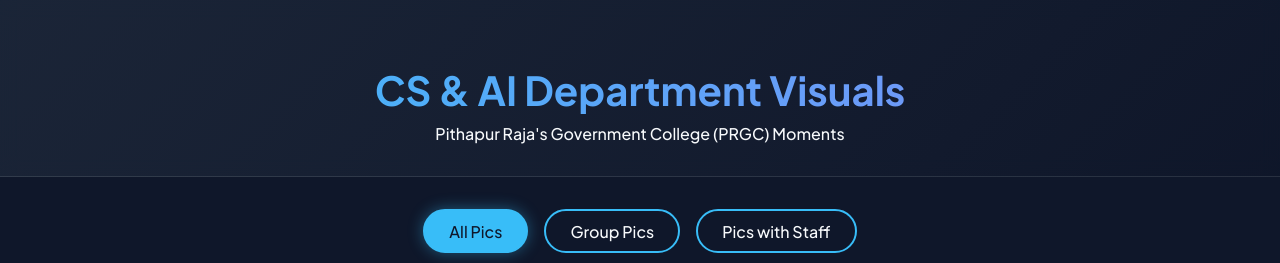
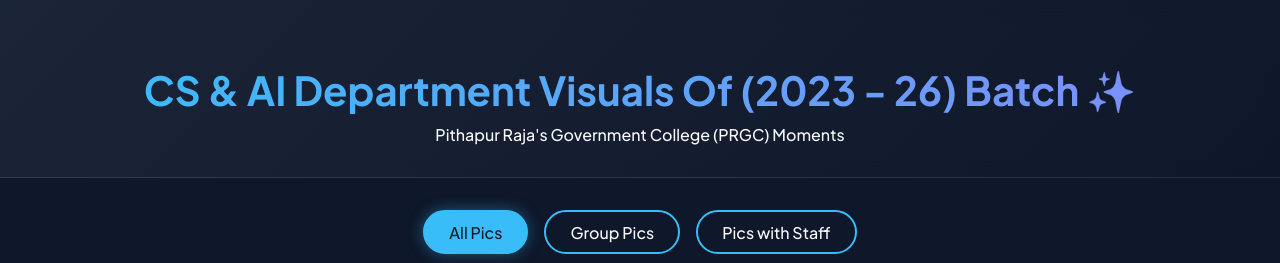
Before and after one commit to Manikanta-devop/college-gallery, a plain HTML site: page index.html in a window 1280 px wide. Shown: the top 263 px of the page. Drawn offline with Linux system fonts and the light colour scheme.

Commit message:
Modify header content for current batch
Updated header to reflect the 2023 - 26 batch.

```diff
--- a/index.html
+++ b/index.html
@@ -10,7 +10,7 @@
 <body>
 
     <header class="hero">
-        <h1>CS & AI Department Visuals</h1>
+        <h1>CS & AI Department Visuals Of (2023 - 26) Batch ✨</h1>
         <p>Pithapur Raja's Government College (PRGC) Moments</p>
     </header>
 
```
